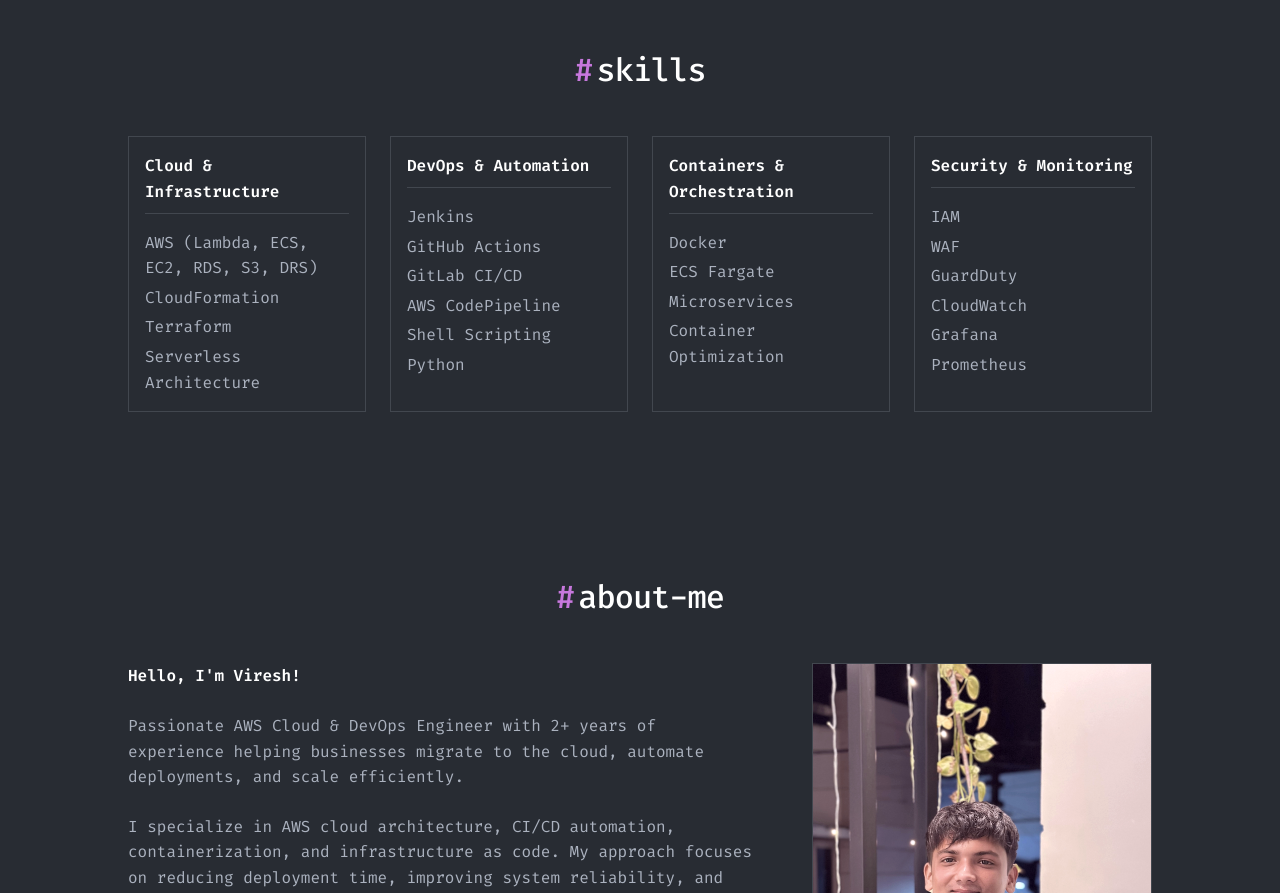
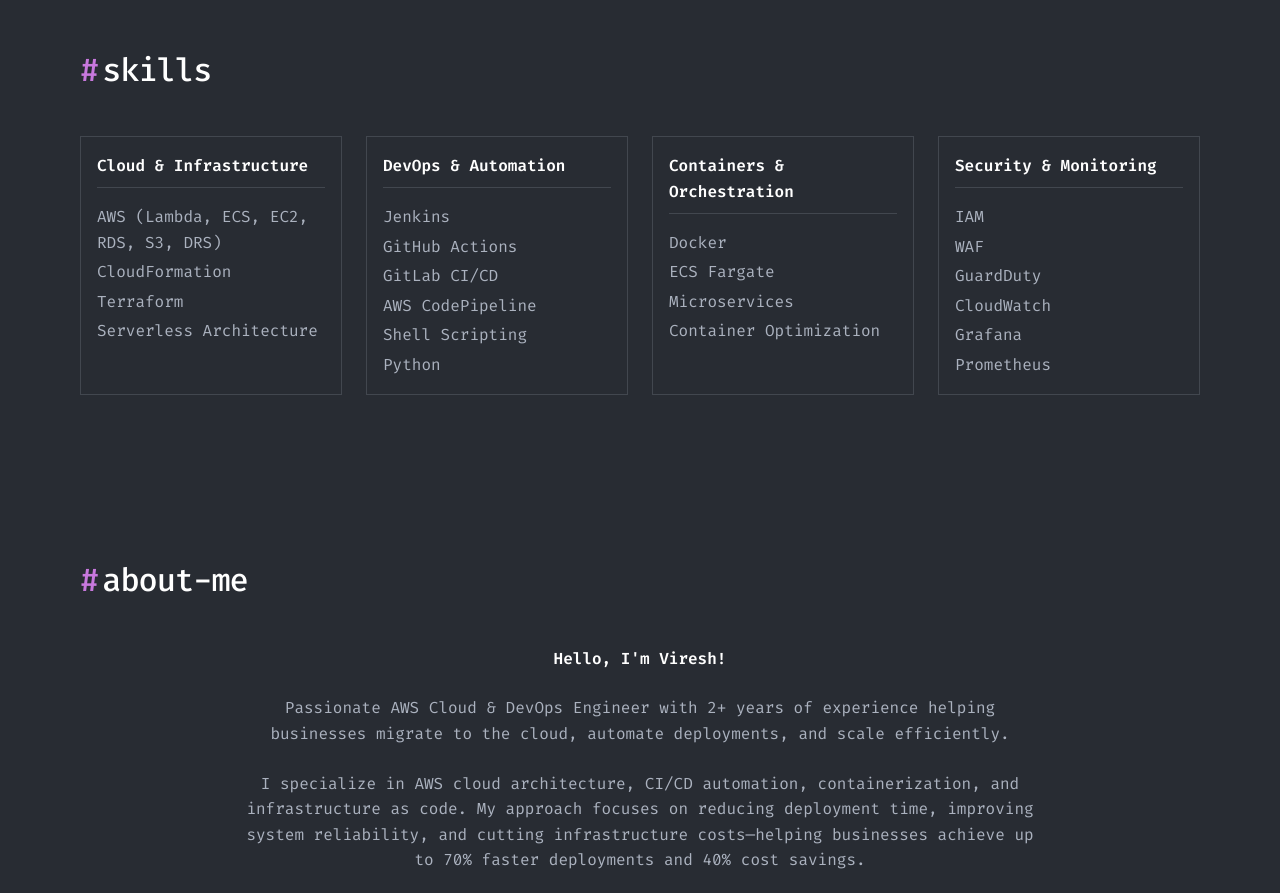
Before and after one commit to vireshsolanki/personal-portfolio, a React (Vite) app: page / in a window 1280 px wide. Shown: the part 2820-3713 px from the top of the page. Built offline with nearby package versions, Linux system fonts and the light colour scheme.

Commit message:
fix alignment

```diff
--- a/src/components/About.css
+++ b/src/components/About.css
@@ -7,12 +7,12 @@
 }
 
 .about-container {
-  max-width: 1024px;
-  margin: 0 auto;
+  max-width: 1200px;
+  width: 100%;
 }
 
 .about .section-title {
-  text-align: center;
+  text-align: left;
   margin-bottom: 40px;
   font-size: 32px;
   font-weight: 500;
@@ -27,14 +27,9 @@
 }
 
 .about-content {
-  display: flex;
-  gap: 60px;
-  align-items: flex-start;
-}
-
-.about-text {
-  flex: 1;
-  text-align: left;
+  max-width: 800px;
+  text-align: center;
+  margin: 0 auto;
 }
 
 .about-paragraph {
@@ -49,45 +44,9 @@
   color: var(--text);
 }
 
-.read-more {
-  display: inline-block;
-  color: var(--text);
-  font-size: 16px;
-  font-weight: 500;
-  text-decoration: none;
-  margin-top: var(--space-sm);
-  transition: color var(--timing-normal);
-}
-
-.read-more:hover {
-  color: var(--primary);
-}
-
-.about-image {
-  width: 340px;
-  height: 510px;
-  border: 1px solid var(--border);
-}
-
-.about-image img {
-  width: 100%;
-  height: 100%;
-  object-fit: cover;
-  filter: saturate(0.8) contrast(1.1);
-}
-
 /* Mobile */
 @media (max-width: 767px) {
   .about {
     padding: 80px var(--space-md);
   }
-
-  .about-content {
-    flex-direction: column;
-  }
-
-  .about-image {
-    width: 100%;
-    height: 300px;
-  }
 }
--- a/src/components/About.jsx
+++ b/src/components/About.jsx
@@ -5,13 +5,10 @@
   return (
     <section id="about" className="about">
       <div className="about-container">
-        <h2 className="section-title">
-          <span className="title-hash">#</span>about-me
-        </h2>
+        <h2 className="section-title"><span className="title-hash">#</span>about-me</h2>
         <div className="about-content">
-          <div className="about-text">
           <p className="about-paragraph">
-              Hello, I'm {about.personalInfo?.name || 'Viresh'}!
+            Hello, I'm Viresh!
           </p>
           <p className="about-paragraph">
             {about.lead}
@@ -22,10 +19,6 @@
             </p>
           ))}
         </div>
-          <div className="about-image">
-            <img src="/photo.jpeg" alt="About" />
-          </div>
-        </div>
       </div>
     </section>
   )
--- a/src/components/Contact.css
+++ b/src/components/Contact.css
@@ -7,12 +7,12 @@
 }
 
 .contact-container {
-  max-width: 1024px;
-  margin: 0 auto;
+  max-width: 1200px;
+  width: 100%;
 }
 
 .contact .section-title {
-  text-align: center;
+  text-align: left;
   margin-bottom: 40px;
   font-size: 32px;
   font-weight: 500;
--- a/src/components/Contact.jsx
+++ b/src/components/Contact.jsx
@@ -54,9 +54,7 @@
   return (
     <section id="contact" className="contact">
       <div className="contact-container">
-        <h2 className="section-title">
-          <span className="title-hash">#</span>contacts
-        </h2>
+        <h2 className="section-title"><span className="title-hash">#</span>contacts</h2>
         <div className="contact-content">
           <p className="contact-description">
             I'm interested in freelance opportunities for AWS Cloud & DevOps projects. However, if you have other requests or questions, don't hesitate to contact me.
--- a/src/components/Projects.css
+++ b/src/components/Projects.css
@@ -24,7 +24,7 @@
 }
 
 .projects .section-title {
-  text-align: center;
+  text-align: left;
   margin-bottom: 0;
   font-size: 32px;
   font-weight: 500;
--- a/src/components/Projects.jsx
+++ b/src/components/Projects.jsx
@@ -1,4 +1,4 @@
-import { projects } from '../data/portfolio'
+import { projects, personalInfo } from '../data/portfolio'
 import { useScrollAnimation } from '../hooks/useScrollAnimation'
 import './Projects.css'
 
@@ -8,10 +8,8 @@
   return (
     <section id="projects" className="projects" ref={ref}>
       <div className={`projects-header ${isVisible ? 'animate-in' : ''}`}>
-        <h2 className="section-title">
-          <span className="title-hash">#</span>projects
-        </h2>
-        <a href="#" className="view-all">View all ~~&gt;</a>
+        <h2 className="section-title"><span className="title-hash">#</span>projects</h2>
+        <a href={personalInfo.social.github} target="_blank" rel="noopener noreferrer" className="view-all">View all ~~&gt;</a>
       </div>
       <div className="projects-grid">
         {projects.map((project, index) => (
--- a/src/components/Skills.css
+++ b/src/components/Skills.css
@@ -13,14 +13,15 @@
 }
 
 .skills-header {
-  max-width: 1024px;
+  max-width: 1200px;
   width: 100%;
   margin: 0 0 40px 0;
-  text-align: center;
+  display: flex;
+  justify-content: flex-start;
 }
 
 .skills .section-title {
-  text-align: center;
+  text-align: left;
   margin-bottom: 0;
   font-size: 32px;
   font-weight: 500;
@@ -38,7 +39,7 @@
   flex-wrap: wrap;
   justify-content: center;
   gap: var(--space-md);
-  max-width: 1024px;
+  max-width: 1200px;
   width: 100%;
 }
 
--- a/src/components/Skills.jsx
+++ b/src/components/Skills.jsx
@@ -8,9 +8,7 @@
   return (
     <section id="skills" className="skills" ref={ref}>
       <div className={`skills-header ${isVisible ? 'animate-in' : ''}`}>
-        <h2 className="section-title">
-          <span className="title-hash">#</span>skills
-        </h2>
+        <h2 className="section-title"><span className="title-hash">#</span>skills</h2>
       </div>
       <div className="skills-grid">
         {skills.map((category, catIndex) => (
```
Lines whose indentation alone changed are shown as unchanged.
